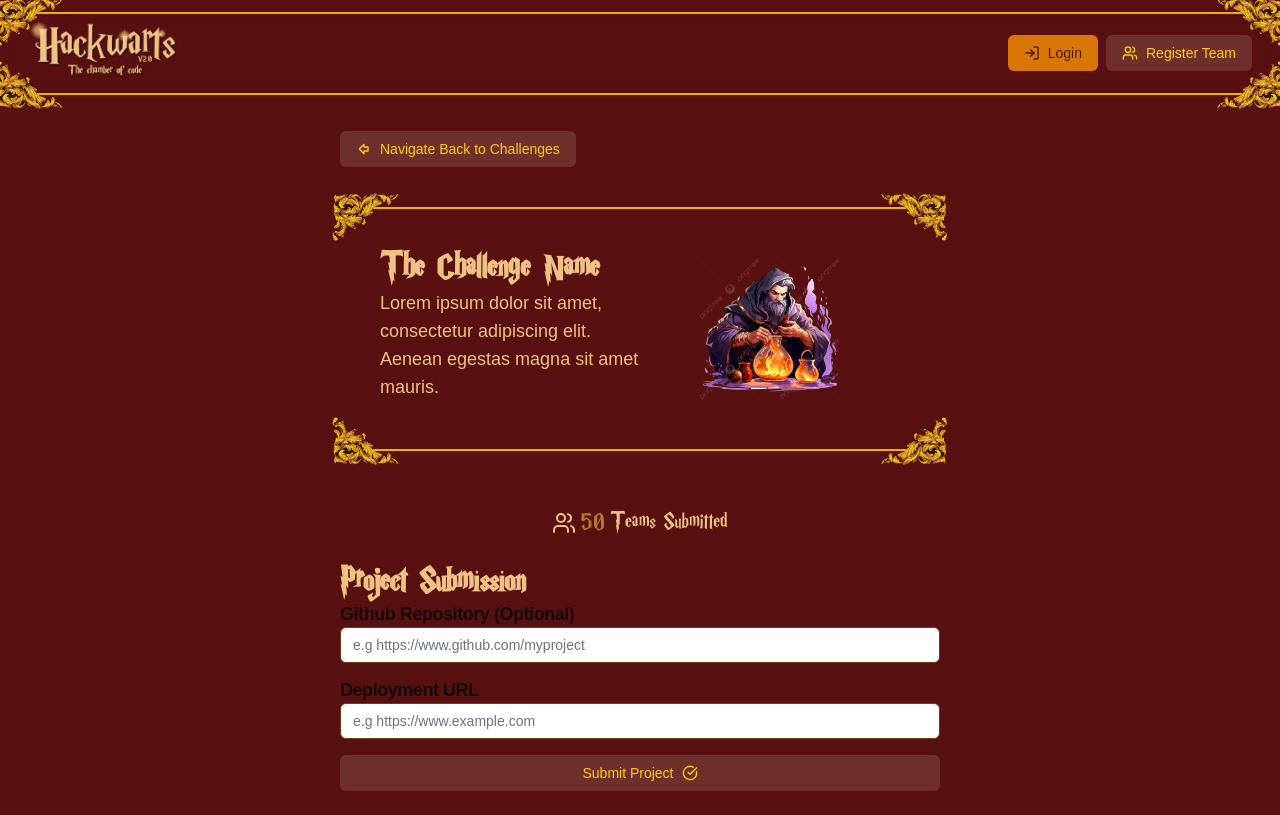
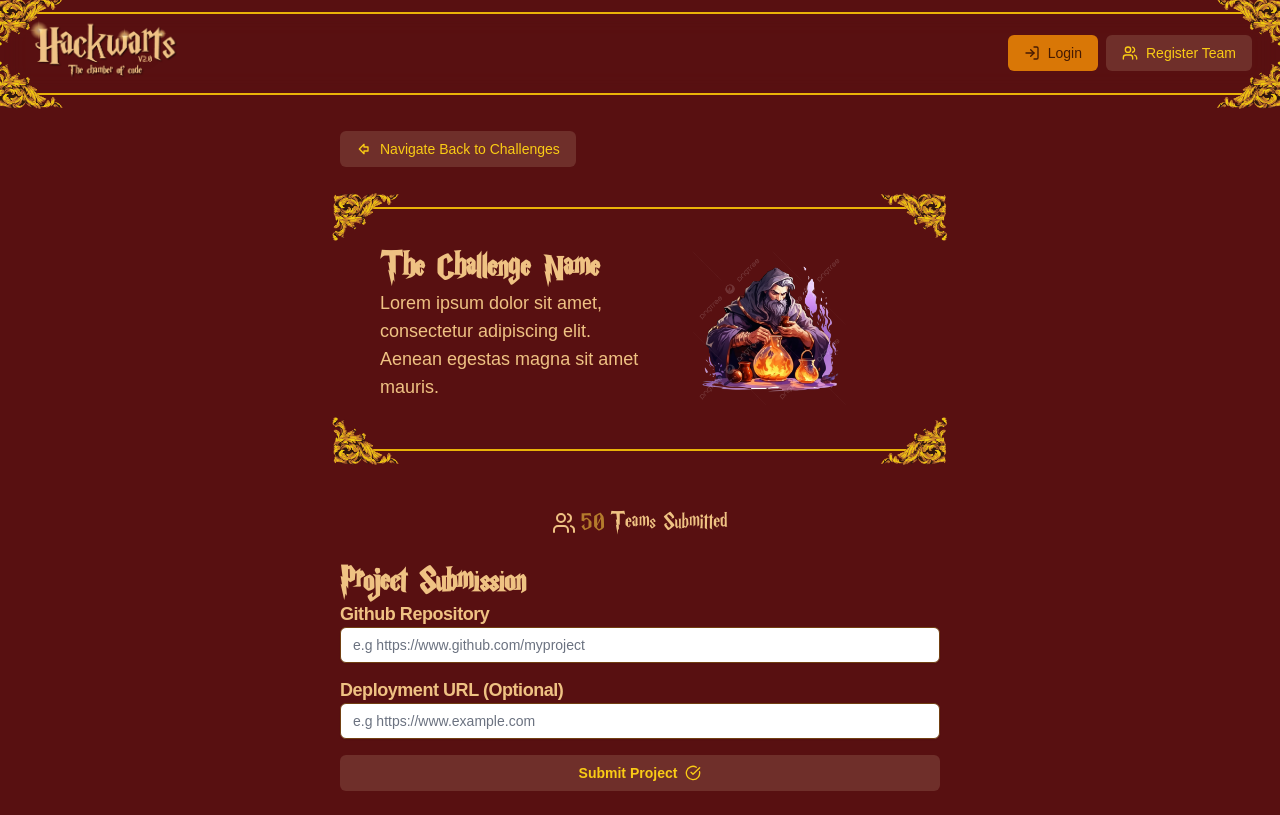
Before and after one commit to saaya-code/Hackwarts-2.0, a Next.js app: page /submission/1 in a window 1280 px wide. Built offline with nearby package versions, Linux system fonts and the light colour scheme; no server answers.

Commit message:
Switch necessary project link to github.

```diff
--- a/app/submission/[challengeId]/page.tsx
+++ b/app/submission/[challengeId]/page.tsx
@@ -59,20 +59,23 @@ const page = () => {
         </div>
         <h1 className="text-4xl font-bold text-harryp">Project Submission</h1>
         <div className="mb-4">
-          <Label>Github Repository (Optional)</Label>
+          <Label className="text-sunset">Github Repository</Label>
           <Input
             placeholder="e.g https://www.github.com/myproject"
             className="bg-white"
           />
         </div>
         <div className="mb-4">
-          <Label>Deployment URL</Label>
+          <Label className="text-sunset">Deployment URL (Optional)</Label>
           <Input
             placeholder="e.g https://www.example.com"
             className="bg-white"
           />
         </div>
-        <Button variant="hackwarts" className="w-full">
+        <Button
+          variant="hackwarts"
+          className="w-full hover:scale-100 font-bold"
+        >
           Submit Project <CheckCircle />
         </Button>
       </div>
```
